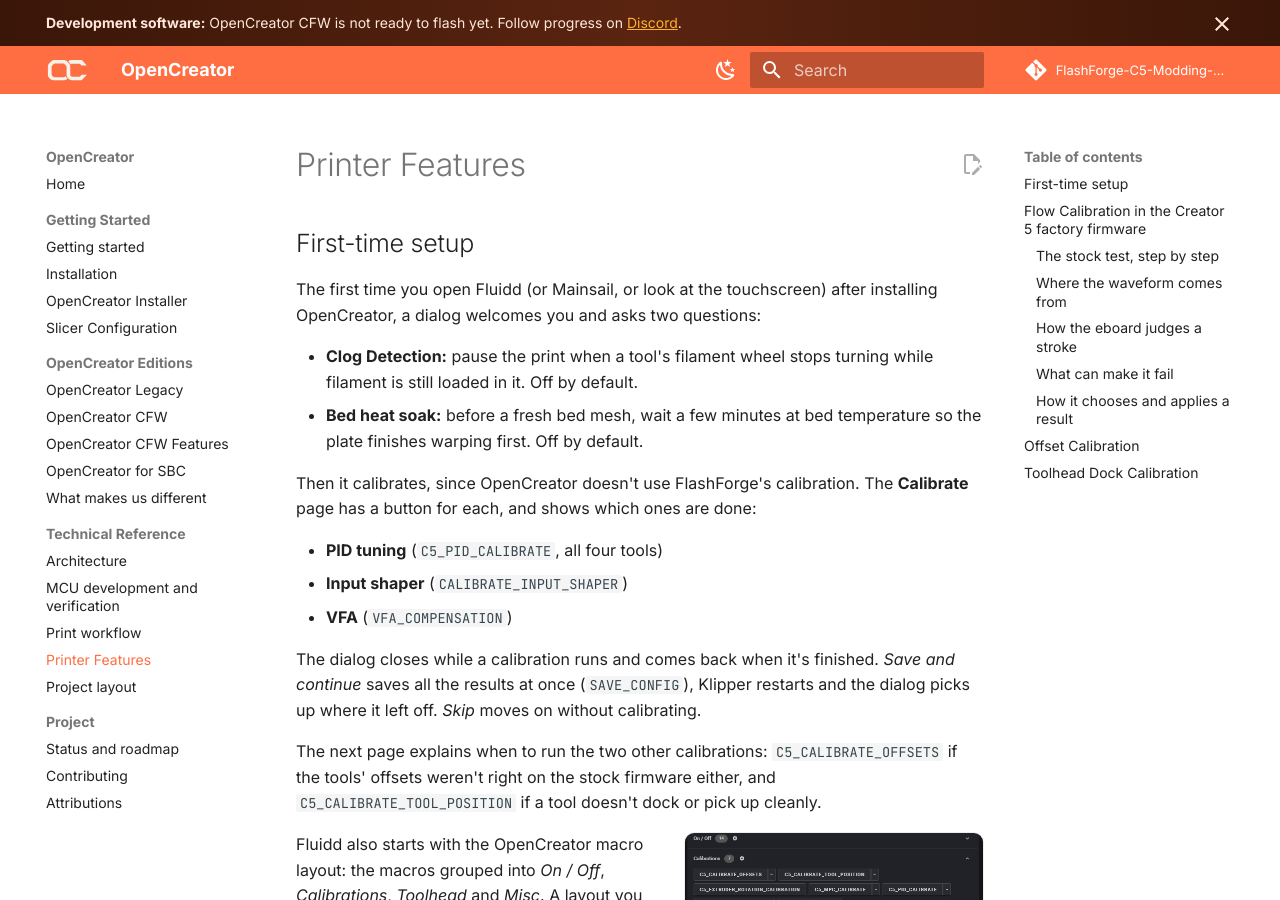
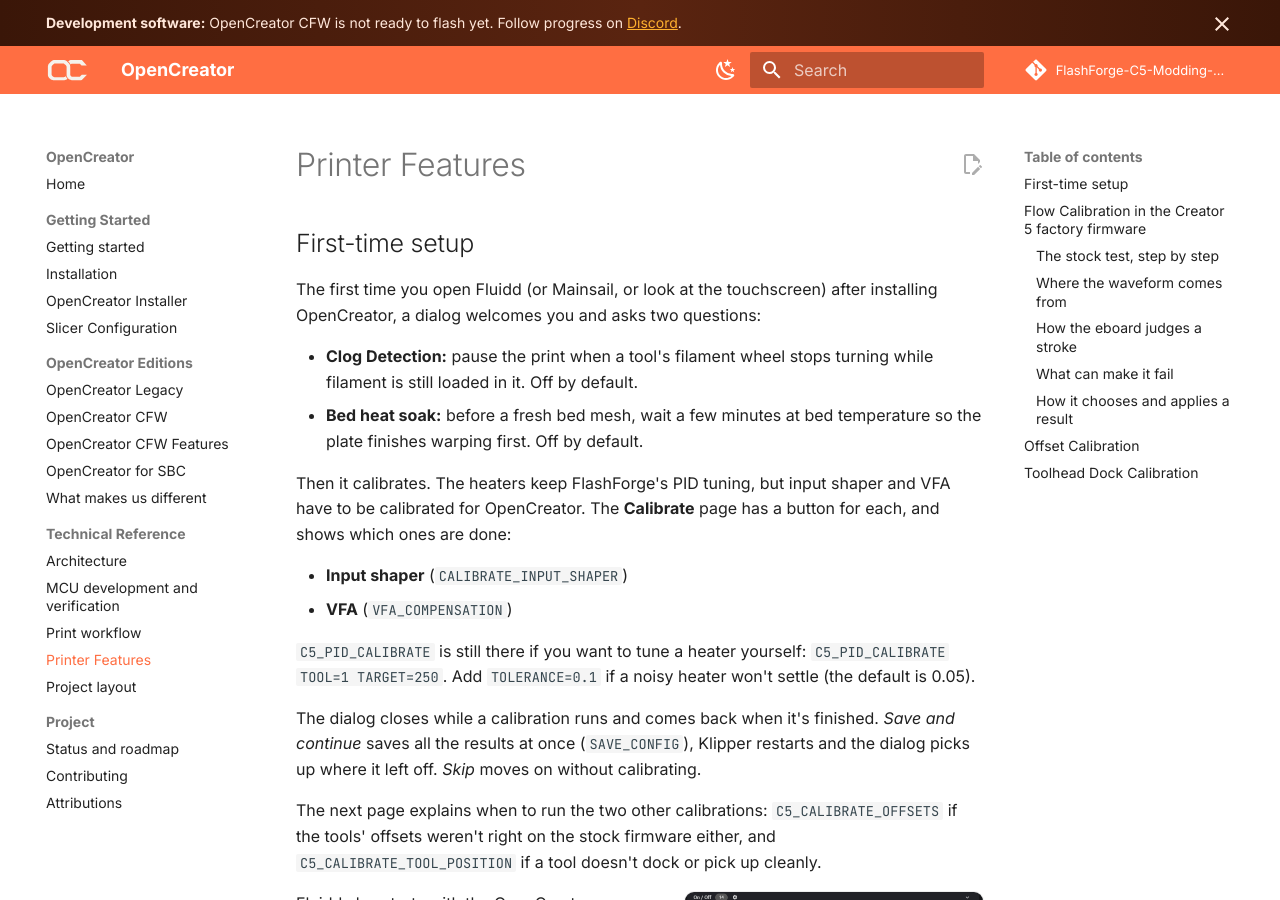
Before and after one commit to FlashForge-C5-Modding-Group/OpenCreator, an MkDocs documentation site: the page built from docs/printer-features.md, in a window 1280 px wide and 900 px high. Built offline with MkDocs 1.6.1 and Material for MkDocs 9.7.7, drawn with Linux system fonts in a browser that asks for light colours; comment, search, counter and statistics services are not loaded.

Commit message:
pid update

```diff
--- a/docs/printer-features.md
+++ b/docs/printer-features.md
@@ -10,12 +10,16 @@ installing OpenCreator, a dialog welcomes you and asks two questions:
 - **Bed heat soak:** before a fresh bed mesh, wait a few minutes at bed
   temperature so the plate finishes warping first. Off by default.
 
-Then it calibrates, since OpenCreator doesn't use FlashForge's calibration.
-The **Calibrate** page has a button for each, and shows which ones are done:
+Then it calibrates. The heaters keep FlashForge's PID tuning, but input shaper
+and VFA have to be calibrated for OpenCreator. The **Calibrate** page has a
+button for each, and shows which ones are done:
 
-- **PID tuning** (`C5_PID_CALIBRATE`, all four tools)
 - **Input shaper** (`CALIBRATE_INPUT_SHAPER`)
 - **VFA** (`VFA_COMPENSATION`)
+
+`C5_PID_CALIBRATE` is still there if you want to tune a heater yourself:
+`C5_PID_CALIBRATE TOOL=1 TARGET=250`. Add `TOLERANCE=0.1` if a noisy heater
+won't settle (the default is 0.05).
 
 The dialog closes while a calibration runs and comes back when it's finished.
 *Save and continue* saves all the results at once (`SAVE_CONFIG`), Klipper
```
